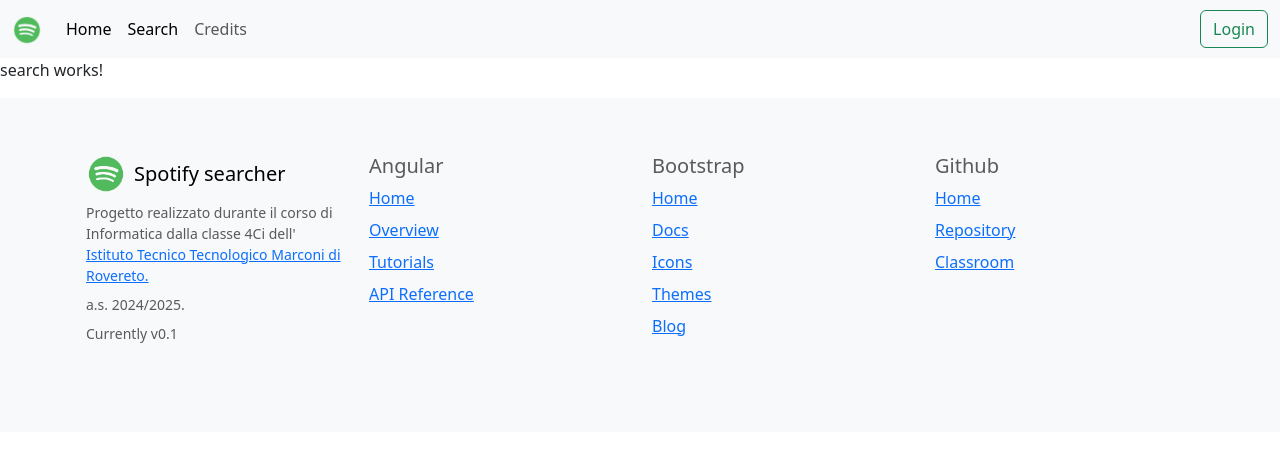
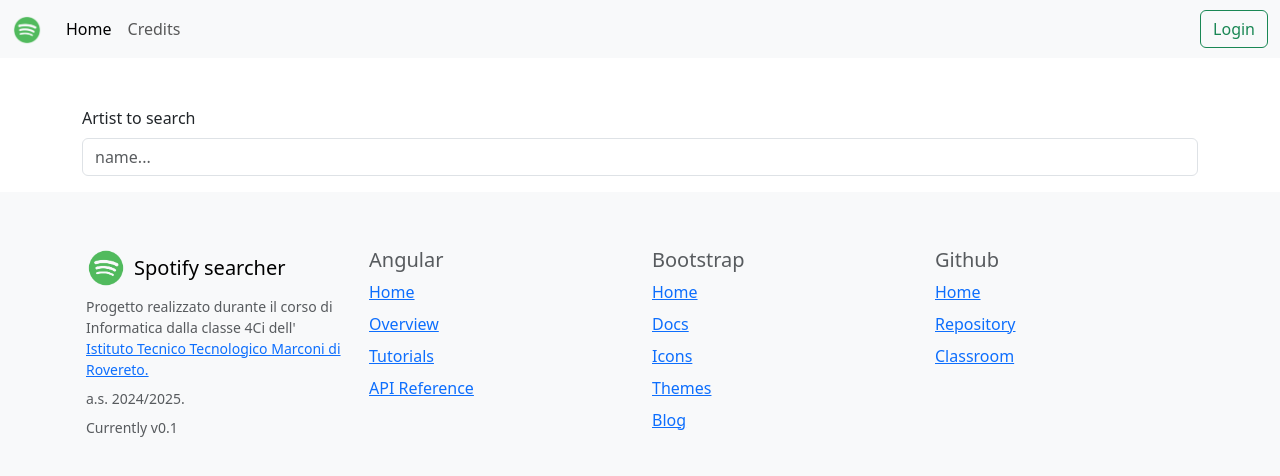
Before and after one commit to reda-halouachi/corsoangular4ci20242025, an Angular app in the folder spotify/: page /search in a window 1280 px wide. Shown: the top 476 px of the page. Built offline with nearby package versions, Linux system fonts and the light colour scheme; no server answers.

Commit message:
Inizio componente search

```diff
--- a/spotify/src/app/app.component.ts
+++ b/spotify/src/app/app.component.ts
@@ -1,7 +1,8 @@
-import { Component } from '@angular/core';
+import { Component, inject, OnInit } from '@angular/core';
 import { RouterOutlet } from '@angular/router';
 import { MenuComponent } from './menu/menu.component';
 import { FooterComponent } from './footer/footer.component';
+import { SpotifyService } from './spotify.service';
 
 @Component({
   selector: 'app-root',
@@ -10,6 +11,18 @@ import { FooterComponent } from './footer/footer.component';
   templateUrl: './app.component.html',
   styleUrl: './app.component.css'
 })
-export class AppComponent {
+export class AppComponent implements OnInit {
   title = 'spotify';
+  // Dependency injection
+  private spotifyService: SpotifyService = inject(SpotifyService);
+
+  ngOnInit(): void {
+    // Codice che viene eseguito alla creazione del componente.
+    // Essendo il componente princiaple, significa che il codice che segue verrà eseguito all'avvio
+    // dell'applicazione, prima che venga eseguito il render della pagina
+    this.spotifyService.getToken();
+
+  }
+
+
 }
--- /dev/null
+++ b/spotify/src/app/i-search.ts
@@ -0,0 +1,41 @@
+export interface ISearch {
+    artists: Artists
+  }
+
+  export interface Artists {
+    href: string
+    limit: number
+    next: string
+    offset: number
+    previous: any
+    total: number
+    items: Item[]
+  }
+
+  export interface Item {
+    external_urls: ExternalUrls
+    followers: Followers
+    genres: string[]
+    href: string
+    id: string
+    images: Image[]
+    name: string
+    popularity: number
+    type: string
+    uri: string
+  }
+
+  export interface ExternalUrls {
+    spotify: string
+  }
+
+  export interface Followers {
+    href: any
+    total: number
+  }
+
+  export interface Image {
+    url: string
+    height: number
+    width: number
+  }
--- a/spotify/src/app/menu/menu.component.html
+++ b/spotify/src/app/menu/menu.component.html
@@ -11,9 +11,11 @@
           <li class="nav-item">
             <a class="nav-link" aria-current="page" routerLink="/" routerLinkActive="active">Home</a>
           </li>
-          <li class="nav-item">
-            <a class="nav-link" routerLink="/search" routerLinkActive="active">Search</a>
-          </li>
+          @if(tokenOk()) {
+            <li class="nav-item">
+              <a class="nav-link" routerLink="/search" routerLinkActive="active">Search</a>
+            </li>
+          }
           <li class="nav-item">
             <a class="nav-link" routerLink="/credits" routerLinkActive="active">Credits</a>
           </li>
--- a/spotify/src/app/menu/menu.component.ts
+++ b/spotify/src/app/menu/menu.component.ts
@@ -1,5 +1,6 @@
-import { Component } from '@angular/core';
+import { Component, inject, Signal } from '@angular/core';
 import { RouterLink, RouterLinkActive } from '@angular/router';
+import { SpotifyService } from '../spotify.service';
 
 @Component({
   selector: 'app-menu',
@@ -9,5 +10,10 @@ import { RouterLink, RouterLinkActive } from '@angular/router';
   styleUrl: './menu.component.css'
 })
 export class MenuComponent {
+  // Inietto il servizio Spotify nel componente
+  private spotifyService: SpotifyService = inject(SpotifyService);
+
+  // Nel template HTML possono essere usati solo metodi e attributi della classe che definisce il componente
+  tokenOk: Signal<boolean> = this.spotifyService.tokenOK;
 
 }
--- a/spotify/src/app/search/search.component.html
+++ b/spotify/src/app/search/search.component.html
@@ -1 +1,6 @@
-<p>search works!</p>
+<div class="container mt-5">
+    <div class="mb-3">
+        <label for="artistName" class="form-label">Artist to search</label>
+         <input type="text" class="form-control" id="artistName" placeholder="name..." [formControl]="artistName">
+    </div>
+</div>
--- a/spotify/src/app/search/search.component.ts
+++ b/spotify/src/app/search/search.component.ts
@@ -1,12 +1,26 @@
-import { Component } from '@angular/core';
+import { Component, inject, OnInit } from '@angular/core';
+import { FormControl, ReactiveFormsModule } from '@angular/forms';
+import { SpotifyService } from '../spotify.service';
 
 @Component({
   selector: 'app-search',
   standalone: true,
-  imports: [],
+  imports: [ReactiveFormsModule],
   templateUrl: './search.component.html',
   styleUrl: './search.component.css'
 })
-export class SearchComponent {
+export class SearchComponent implements OnInit {
+  // Inject di spotifyService
+  private spotifyService: SpotifyService = inject(SpotifyService);
+
+  // Definire una proprietà di tipo Form control che mi consente di gestire la input in modo avanzato
+  artistName: FormControl = new FormControl();
+
+  ngOnInit(): void {
+    this.artistName.valueChanges.subscribe(nome => {
+      console.log(nome);
+    })
+  }
+
 
 }
--- a/spotify/src/app/spotify.service.ts
+++ b/spotify/src/app/spotify.service.ts
@@ -1,7 +1,8 @@
 import { HttpClient, HttpHeaders, HttpParams } from '@angular/common/http';
 import { inject, Injectable, Signal, signal, WritableSignal } from '@angular/core';
 import { IToken } from './i-token';
-import { interval } from 'rxjs';
+import { interval, Observable } from 'rxjs';
+import { ISearch } from './i-search';
 
 @Injectable({
   providedIn: 'root'
@@ -13,6 +14,7 @@ export class SpotifyService {
   private clientSecret: string = '4f3e9a298b084c35846c5ddf5fc3927e';
 
   private tokenURL: string = 'https://accounts.spotify.com/api/token';
+  private searchURL: string = 'https://api.spotify.com/v1/search?q=';
 
   private token!: IToken;
   private _tokenOK: WritableSignal<boolean> = signal(false);
@@ -41,7 +43,7 @@ export class SpotifyService {
       // caso quando Spotify ci manda l'access token
       this.token = dati;
       this._tokenOK.set(true);
-      interval(this.token.expires_in).subscribe(() => {
+      interval(this.token.expires_in * 1000).subscribe(() => {
         this._tokenOK.set(false);
         this.httpClient.post<IToken>(this.tokenURL, body.toString(), {headers: header})
         .subscribe((dati: IToken) => {
@@ -51,4 +53,11 @@ export class SpotifyService {
       })
     })
   }
+
+  searchArtist(name: string): Observable<ISearch> {
+    const headers: HttpHeaders = new HttpHeaders()
+    .set('Authorization', `Bearer ${this.token.access_token}`);
+
+    return this.httpClient.get<ISearch>(`${this.searchURL}${name}&type=artist`, {headers: headers});
+  }
 }
```
Also changed, not shown: 1 other file (tests, documents, lock files or other folders).
